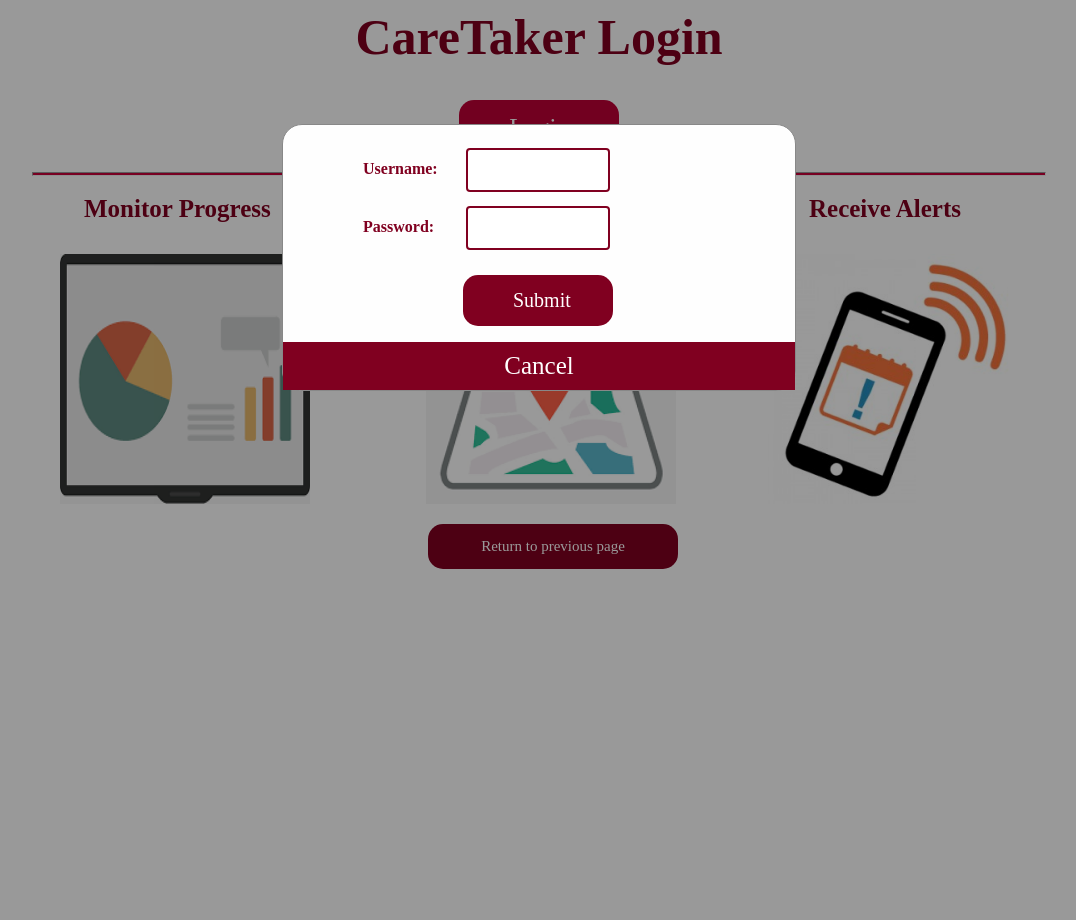
After one commit to vasuchal/GWC, a PHP site: page /login.php in a window 1280 px wide, after a click on "Login". The commit adds this page. Shown: the whole page, without its empty margins (101-1177 px from the left). Run offline with PHP 8.4, Linux system fonts and the light colour scheme.

Commit message:
modified login page

```diff
--- /dev/null
+++ b/login.php
@@ -0,0 +1,256 @@
+
+<html>
+<head>
+<link rel="icon" href="logo.png" type="image/gif" sizes="16x16">
+<link rel="stylesheet" href="index1.css">
+<meta name="viewport" content="width=device-width, initial-scale=1">
+<style>
+body {
+      font-family: "Times New Roman", Times, serif;
+      background-color:white;
+    }
+
+h1{
+	font-size:50px;
+	text-align:center;
+	color:#800020;
+	border-radius:20px;
+}
+
+label{
+	color:#800020;
+	font-family: "Times New Roman", Times, serif;
+}
+
+#sub{
+	font-family: "Times New Roman", Times, serif;
+}
+
+p{
+	text-align:center;
+}
+
+h1,p{	animation: fade 4s 1;
+
+}
+
+/* Set a style for all buttons */
+button {
+    font-family: "Times New Roman", Times, serif;
+    background-color: #800020;
+    color: white;
+    padding: 14px 50px;
+    margin: 8px 0;
+    border: none;
+    cursor: pointer;
+    width: 300px;
+    border-radius:15px;
+    font-size:25px;
+    margin:auto;
+
+}
+
+button:hover {
+    opacity: 0.8;
+}
+
+#prog {
+  position:absolute;
+  top:170px;
+  left:185px;
+}
+
+#track {
+  position:absolute;
+  top:170px;
+  left:555px;
+}
+
+#rec {
+  position:absolute;
+  top:170px;
+  left:910px;
+}
+
+#login, #sub{
+
+	animation-name:colorChange;
+	animation-duration: 2s;
+    animation-iteration-count: infinite;
+    animation-delay: 1.5s;
+
+}
+
+@keyframes fade{
+
+	from {
+	    opacity:0;
+	  }
+	to {
+    	opacity:1;
+	  }
+}
+
+@keyframes colorChange{
+	  from{
+	  	 background-color:#800020;
+  		}
+
+  		50%{
+  			background-color:#C70039;
+
+
+  		}
+
+  		to {
+  		 background-color:#800020;
+ 		 }
+
+  	}
+input[type=text], input[type=password] {
+    width: 30%;
+    padding: 12px 10px;
+    margin: 7px 0;
+    display: inline-block;
+    box-sizing: border-box;
+    color:#800020;
+	border: 2px solid #800020;
+	border-radius: 4px;
+	font-family: "Times New Roman", Times, serif;
+
+}
+
+/* Extra styles for the cancel button */
+.cancelbtn {
+    width: auto;
+    padding: 10px 18px;
+    background-color: #800020;
+    font-family: "Times New Roman", Times, serif;
+
+}
+
+/* Center the image and position the close button */
+
+.formContent {
+    padding: 16px;
+}
+
+/* The Modal (background) */
+.modal {
+    display: none; /* Hidden by default */
+    position: fixed; /* Stay in place */
+    z-index: 1; /* Sit on top */
+    left: 0;
+    top: 0;
+    width: 100%; /* Full width */
+    height: 100%; /* Full height */
+    overflow: auto; /* Enable scroll if needed */
+    background-color: rgba(0,0,0,0.4); /* Black w/ opacity */
+    padding-top: 60px;
+
+}
+
+/* Modal Content/Box */
+.modal-content {
+    background-color: #fefefe;
+    margin: 5% auto 15% auto; /* 5% from the top, 15% from the bottom and centered */
+    border: 1px solid #888;
+    width: 40%; /* Could be more or less, depending on screen size */
+    border-radius:20px;
+}
+
+/* The Close Button (x) */
+.close {
+    position: absolute;
+    right: 25px;
+    top: 0;
+    color: #000;
+    font-size: 35px;
+    font-weight: bold;
+    border-radius:20px;
+
+}
+
+.close:hover,
+.close:focus {
+    color: red;
+    cursor: pointer;
+}
+
+/* Add Zoom Animation */
+.animate {
+    -webkit-animation: animatezoom 0.6s;
+    animation: animatezoom 0.6s
+}
+
+@-webkit-keyframes animatezoom {
+    from {-webkit-transform: scale(0)}
+    to {-webkit-transform: scale(1)}
+}
+
+@keyframes animatezoom {
+    from {transform: scale(0)}
+    to {transform: scale(1)}
+}
+
+/* Change styles for span and cancel button on extra small screens */
+@media screen and (max-width: 300px) {
+    .cancelbtn {
+       width: 100%;
+    }
+    a {
+    color: white;
+	}
+}
+
+</style>
+</head>
+<body>
+<h1> CareTaker Login </h1>
+<p><button id="login" title="Log In" onclick="document.getElementById('mod').style.display='block'" style="width:auto;">Login</button>
+<hr style="height:2px;color:#800020;background-color:#C70039;width:80%;">
+<strong><p title="Monitor Progress" id="prog" style="color:#800020;font-size:25px;">Monitor Progress</p></strong>
+<strong><p title="Track Location"  id="track" style="color:#800020;font-size:25px;">Track Location</p></strong>
+<strong><p title="Receive Alerts" id="rec" style="color:#800020;font-size:25px;">Receive Alerts</p></strong>
+<br>
+<br>
+<br>
+<p><img src="data.png" width="250" height="250" alt="Calendar">&nbsp;&nbsp;&nbsp;&nbsp;&nbsp;&nbsp;&nbsp;&nbsp;&nbsp;&nbsp;&nbsp;&nbsp;&nbsp;&nbsp;&nbsp;&nbsp;&nbsp;&nbsp;&nbsp;&nbsp;&nbsp;&nbsp;&nbsp;&nbsp;&nbsp;&nbsp;&nbsp;&nbsp;&nbsp;<img src="track.png" width="250" height="250" alt="brain">&nbsp;&nbsp;&nbsp;&nbsp;&nbsp;&nbsp;&nbsp;&nbsp;&nbsp;&nbsp;&nbsp;&nbsp;&nbsp;&nbsp;&nbsp;&nbsp;&nbsp;&nbsp;&nbsp;&nbsp;&nbsp;&nbsp;&nbsp;<img src="alert.jpeg" width="250" height="250" alt="fam"></p>
+<div id="mod" class="modal">
+
+  <form class="modal-content animate" action="<?php echo $_SERVER["PHP_SELF"];?>" enctype="multipart/form-data" method="post">
+
+    <div class="formContent">
+       &nbsp;&nbsp;&nbsp;&nbsp;&nbsp;&nbsp;&nbsp;&nbsp;&nbsp;&nbsp;&nbsp;&nbsp;&nbsp;&nbsp;&nbsp;&nbsp;<label title="user name" for="uname"><b>Username:</b></label>&nbsp;&nbsp;&nbsp;&nbsp;&nbsp;&nbsp;
+      <input title="Enter user name" type="text" name="username" value="" required>
+      <br>
+       &nbsp;&nbsp;&nbsp;&nbsp;&nbsp;&nbsp;&nbsp;&nbsp;&nbsp;&nbsp;&nbsp;&nbsp;&nbsp;&nbsp;&nbsp;&nbsp;<label title="password" for="psw"><b>Password:</b></label>&nbsp;&nbsp;&nbsp;&nbsp;&nbsp;&nbsp;&nbsp;
+      <input title="enter password" type="password" name="password" value="" required>
+      <br>
+      <br>
+      &nbsp;&nbsp;&nbsp;&nbsp;&nbsp;&nbsp;&nbsp;&nbsp;&nbsp;&nbsp;&nbsp;&nbsp;&nbsp;&nbsp;&nbsp;&nbsp;&nbsp;&nbsp;&nbsp;&nbsp;&nbsp;&nbsp;&nbsp;&nbsp;&nbsp;&nbsp;&nbsp;&nbsp;&nbsp;&nbsp;&nbsp;&nbsp;&nbsp;&nbsp;&nbsp;&nbsp;&nbsp;&nbsp;&nbsp;&nbsp;&nbsp;<button type="submit" name="Submit" value="Submit" id="sub" style="width:150px;font-size:20px;">Submit</button>
+    </div>
+    <div class="container" style="background-color:#800020">
+     <center> <button title="cancel" type="button" onclick="document.getElementById('mod').style.display='none'" class="cancelbtn">Cancel</button></center>
+    </div>
+  </form>
+</div>
+
+
+<script>
+// Get the modal
+var modal = document.getElementById('mod');
+
+// When the user clicks anywhere outside of the modal, close it
+window.onclick = function(event) {
+    if (event.target == modal) {
+        modal.style.display = "none";
+    }
+}
+</script>
+
+
+<p>&nbsp;&nbsp;&nbsp;&nbsp;&nbsp;&nbsp;&nbsp;<a style="color:white;" href="patientorcaretaker.html"><button title="return to previous page" style="font-size:15px;width:250px;">Return to previous page</button></a></p>
+
+</body>
+</html>
--- a/patientorcaretaker.html
+++ b/patientorcaretaker.html
@@ -83,7 +83,5 @@ p{
 <center><h1 style="color:#800020;">Log In</h1></center>
 <center><p title="Please select whether you are the patient or caretaker below" style="color:#800020;font-size:20px;">(Please select whether you are the patient or caretaker)</p></center>
 <center><button id="patient" title="Click here if you are the patient" onclick="location.href='patientlogin.html'" type="button">Patient</button></center>
-<center><button id="caretaker" title="Click here if you are the caretaker"  onclick="location.href='login.html'" type="button">Caretaker</button></center>
-
-
-<b><center><a style="color:white;" href="signup.html"><button title="Click here to return to the sign-in page" id="butt" style="font-size:12px;color:white;border-radius:15px;">Return to previous page</button></a></center></b>
+<center><button id="caretaker" title="Click here if you are the caretaker"  onclick="location.href='login.php'" type="button">Caretaker</button></center>
+<b><center><a style="color:white;" href="signup.html"><button title="Click here to return to the sign-in page" id="butt" style="font-size:15px;color:white;border-radius:15px;width:250px;">Return to previous page</button></a></center></b>
--- a/signup.html
+++ b/signup.html
@@ -58,6 +58,7 @@ button {
     animation-duration: 2s;
     animation-iteration-count: infinite;
     animation-delay: 3s;
+
 }
 
 @keyframes colorChange{
```
Also changed, not shown: index1.css (+0 -39 lines), login.html (deleted, +0 -195 lines), care.jpeg (deleted).
